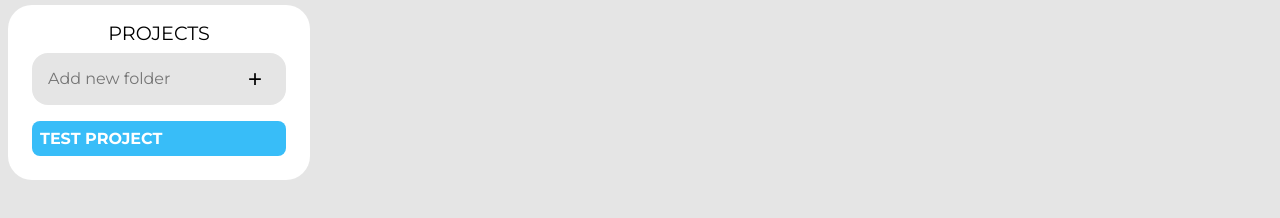
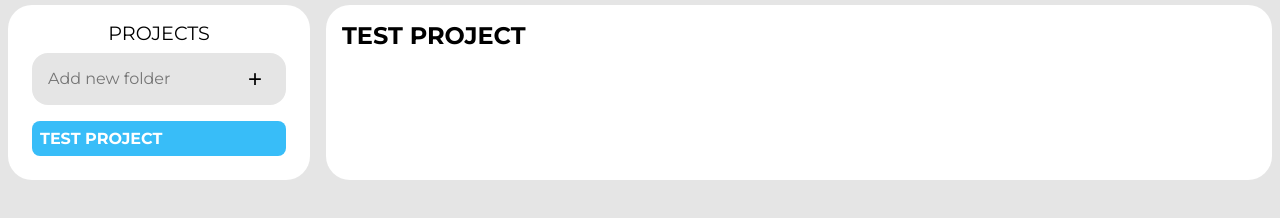
Before and after one commit to mrljsh/todo-app, a website built with webpack: page dist/index.html in a window 1280 px wide. Shown: the part 82-300 px from the top of the page. Built offline with nearby package versions, Linux system fonts and the light colour scheme.

Commit message:
Added skeleton for rendering to-do functions, added project heading to the window, styling changes

```diff
--- a/src/DOMController.js
+++ b/src/DOMController.js
@@ -15,8 +15,19 @@ export function renderProjects() {
     });
     setActiveClass();
     setProjectClickListeners();
+    renderToDos(getActiveProjectIndex());
 };
 
+function renderToDos(index) {
+    const notesDiv = document.querySelector('.notes');
+    notesDiv.innerHTML = ""
+
+    const heading = _createProjectHeading(projectsList[index].name);
+    notesDiv.append(heading);
+
+}
+
+//IIFE FOR ADDING EVENT LISTENERS ON ADD NEW FOLDER INPUT
 let addNewFolder = (() => {
     const folderInput = document.querySelector(".addFolderContainer > input");
 
@@ -60,6 +71,17 @@ function setProjectClickListeners() {
     });
 };
 
+function _createProjectHeading(name){
+    const headingDiv = document.createElement('div');
+    headingDiv.classList.add('project-heading-container');
+
+    const heading = document.createElement('h2');
+    heading.textContent = name;
+
+    headingDiv.append(heading);
+
+    return headingDiv;
+}
+
 //RENDER PROJECT TAB
-//HOW TO KNOW WHICH ONE IS ACTIVE? (ID's, name??, index?)
 //CREATE MODAL FOR NEW TASK
--- a/src/style.css
+++ b/src/style.css
@@ -34,7 +34,10 @@ body {
 .content {
     flex: 1;
     display: flex;
-    padding: 8px;
+}
+
+.content > * {
+    margin: 8px;
 }
 
 .folders {
@@ -102,4 +105,8 @@ body {
 
 .notes {
     flex: 4;
+    display: flex;
+    background-color: white;
+    border-radius: 24px;
+    padding: 16px;
 }
```
Also changed, not shown: dist/main.js.
